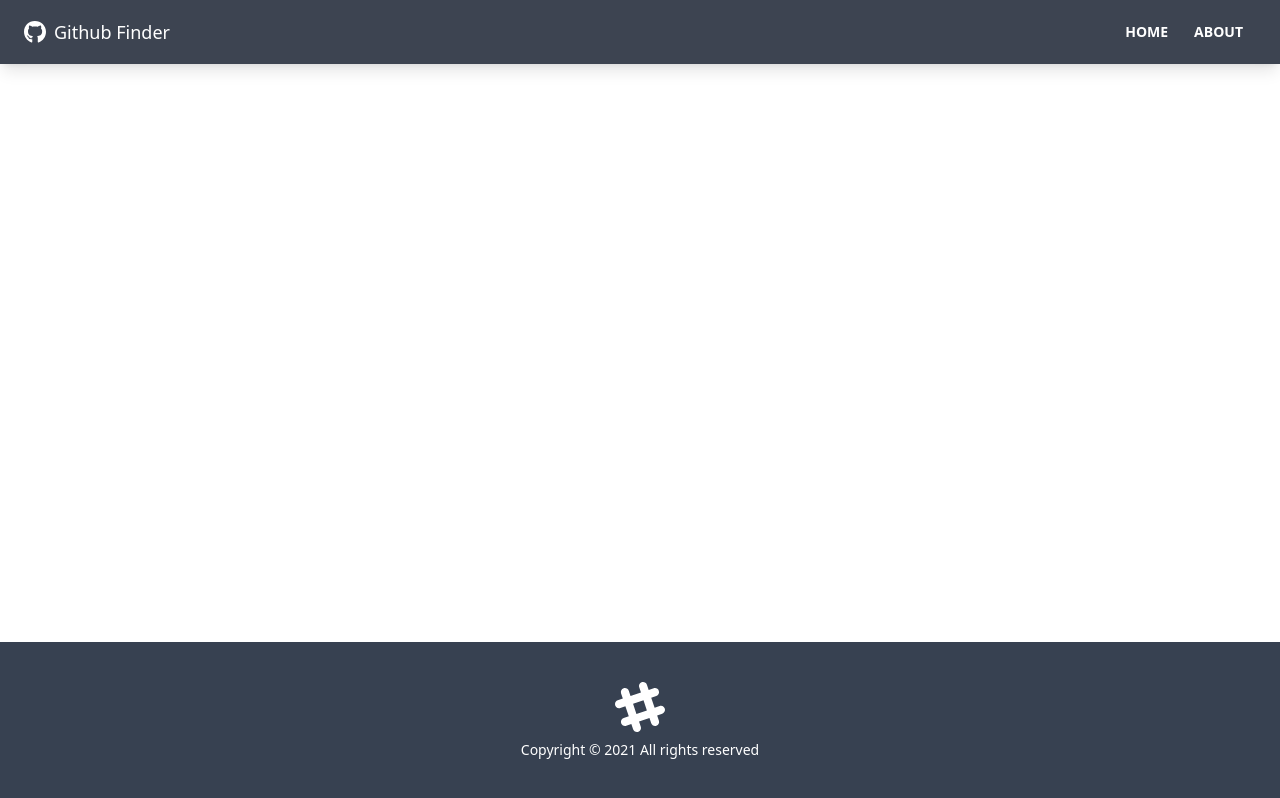
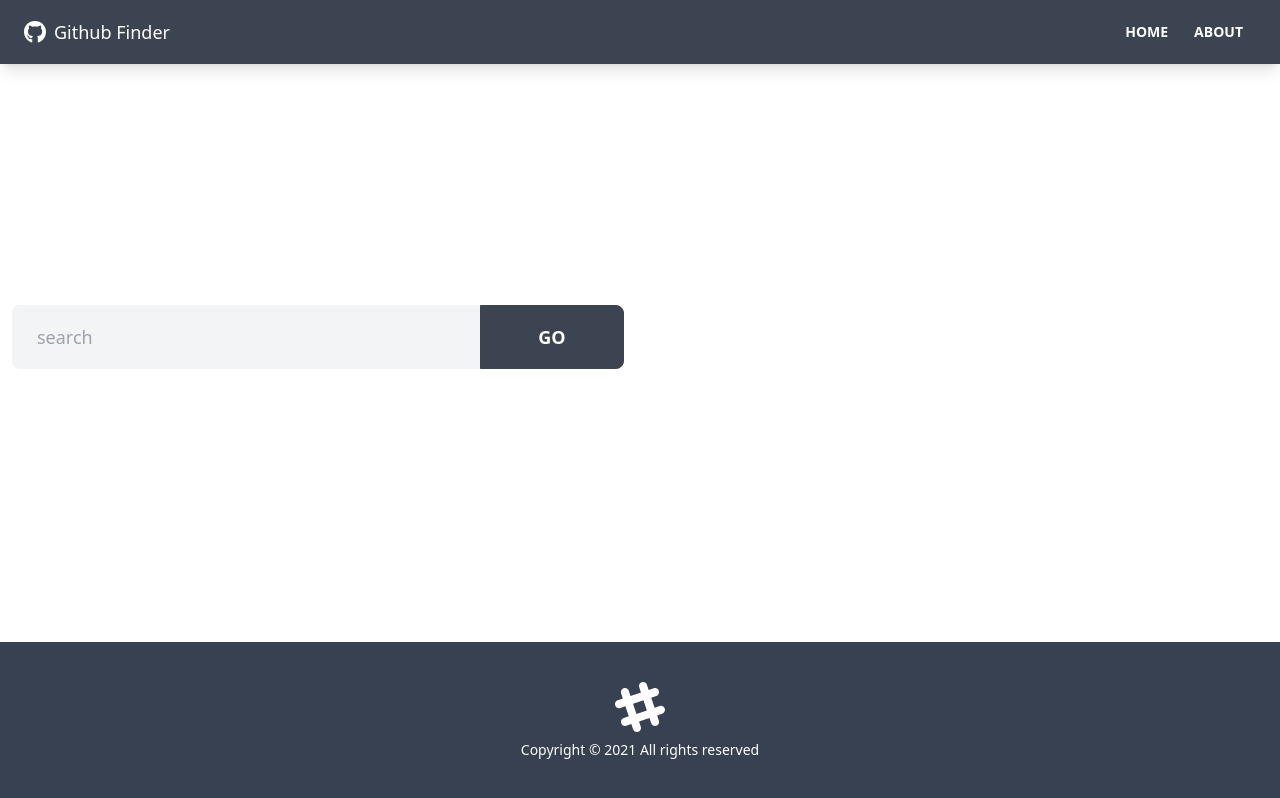
Before and after one commit to Kusjay/github-finder, a React (Create React App) app: page / in a window 1280 px wide. Built offline with nearby package versions, Linux system fonts and the light colour scheme.

Commit message:
User search component

```diff
--- /dev/null
+++ b/src/components/users/UserSearch.jsx
@@ -0,0 +1,55 @@
+import { useState, useContext } from 'react';
+import GithubContext from '../../context/github/GithubContext';
+
+function UserSearch() {
+  const [text, setText] = useState('');
+
+  const { users } = useContext(GithubContext);
+
+  const handleChange = (e) => setText(e.target.value);
+
+  const handleSubmit = (e) => {
+    e.preventDefault();
+
+    if (text === '') {
+      alert('Please enter something');
+    } else {
+      //   @todo - search users
+
+      setText('');
+    }
+  };
+
+  return (
+    <div className='grid grid-cols-1 xl:grid-cols-2 lg:grid-cols-2 md:grid-cols-2 mb-8 gap-8'>
+      <div>
+        <form onSubmit={handleSubmit}>
+          <div className='form-control'>
+            <div className='relative'>
+              <input
+                type='text'
+                className='w-full pr-40 bg-gray-100 input input-lg text-black'
+                placeholder='search'
+                value={text}
+                onChange={handleChange}
+              />
+              <button
+                type='submit'
+                className='absolute top-0 right-0 rounded-l-none w-36 btn btn-lg'
+              >
+                Go
+              </button>
+            </div>
+          </div>
+        </form>
+      </div>
+      {users.length > 0 && (
+        <div>
+          <button className='btn btn-ghost btn-lg'>Clear</button>
+        </div>
+      )}
+    </div>
+  );
+}
+
+export default UserSearch;
--- a/src/pages/Home.jsx
+++ b/src/pages/Home.jsx
@@ -1,9 +1,10 @@
 import UserResults from '../components/users/UserResults';
+import UserSearch from '../components/users/UserSearch';
 
 function Home() {
   return (
     <>
-      {/* Search component */}
+      <UserSearch />
       <UserResults />
     </>
   );
```
